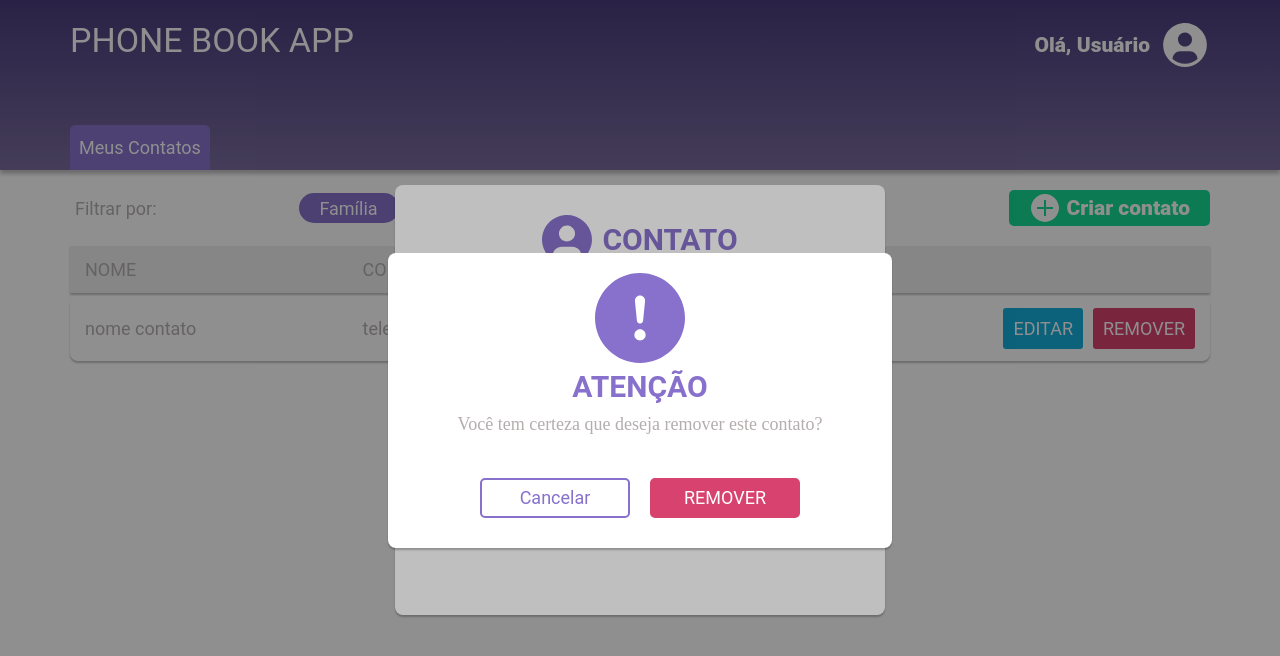
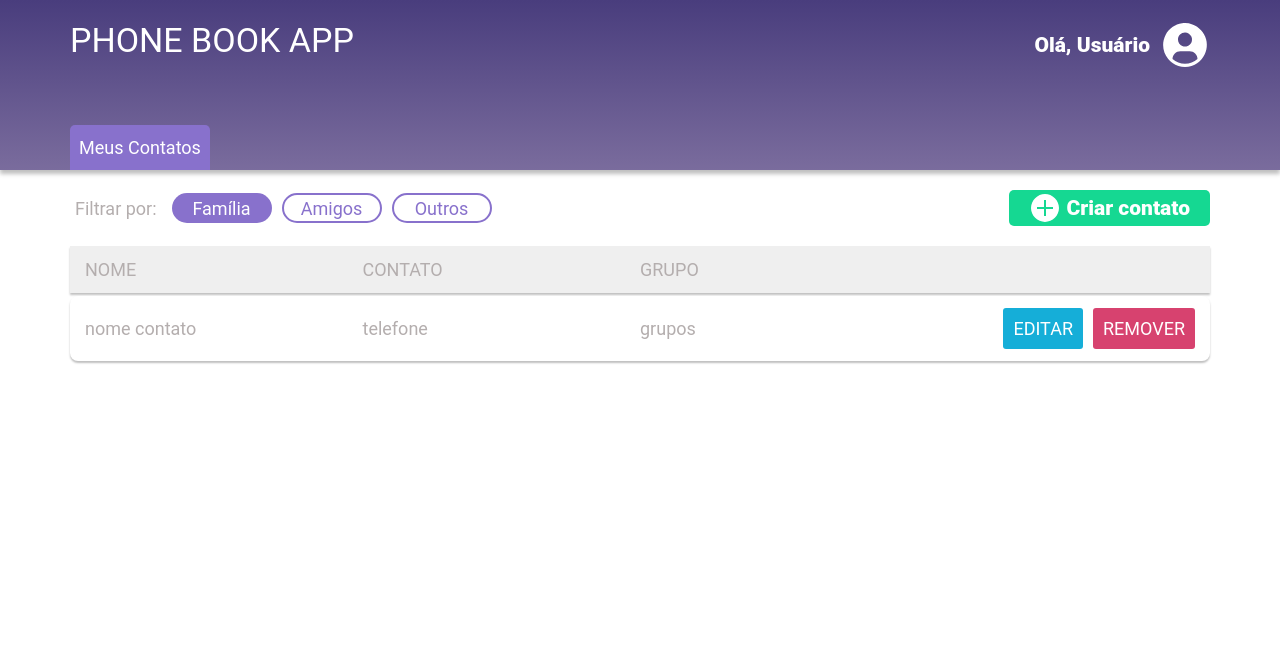
Before and after one commit to guiidc/notebook-project, a plain HTML site: page index.html in a window 1280 px wide. Drawn offline with Linux system fonts and the light colour scheme.

Commit message:
html e css melhorado

```diff
--- a/index.html
+++ b/index.html
@@ -10,62 +10,66 @@
 </head>
 
 <body>
-    <header>
+    <section class="section-1">
+
         <div class="container-titulo">
             <span class="phone-book-app">PHONE BOOK APP</span>
         </div>
 
         <div>
-            <div class="container-informacao">
-                <span class="font4">Olá, Usuário</span>
-                <img class="vector" src="./images/user-icon-small.svg" alt="vector">
+            <div class="container-usuario-vetor">
+                <span class="ola-Usuario pointer">Olá, Usuário</span>
+                <img class="user-icon-small pointer" src="./images/user-icon-small.svg" alt="user-icon-small">
             </div>
         </div>
 
-        <div class="container-meus-contato">
-            <span class="font3">Meus Contatos</span>
-        </div>
-
-    </header>
-
-    <section id="section-1">
-
-
-        <div class="container-filtro">
-            <span class="font1">Filtrar por:</span>
-        </div>
-
-        <div class="container-familia">
-            <span class="font3">Família</span>
-        </div>
-
-        <div class="container-font2">
-            <span class="font2">Amigos</span>
-        </div>
-
-        <div class="container-font2">
-            <span class="font2">Outros</span>
-        </div>
-
-        <div class="container-criar-contato">
-            <img class="vector-mais" src="./images/plus-icon.svg" alt="vector+">
-            <span class="font4">Criar contato</span>
+        <div class="container-meus-contatos">
+            <span class="meus-contato">Meus Contatos</span>
         </div>
 
     </section>
 
     <section id="section-2">
 
-        <div class="alinha-centro">
-            <span class="font1">NOME</span>
+        <div class="container-tipo-contato">
+
+            <div class="container-filtrar-por">
+                <span class="filtrar-por">Filtrar por:</span>
+            </div>
+
+            <div class="container-familia pointer">
+                <span class="familia">Família</span>
+            </div>
+
+            <div class="container-amigos pointer">
+                <span class="amigos">Amigos</span>
+            </div>
+
+            <div class="container-outros pointer">
+                <span class="outros">Outros</span>
+            </div>
         </div>
 
-        <div class="alinha-centro">
-            <span class="font1">CONTATO</span>
+
+        <button class="button-criar-contato" id="button-criar-contato">
+            <img class="plus-icon pointer" src="./images/plus-icon.svg" alt="plus-icon">
+            <span class="cria-contato pointer">Criar contato</span>
+        </button>
+
+    </section>
+
+    <section id="section-3">
+
+        <div class="container-section-3">
+            <span class="section-3">NOME</span>
         </div>
 
-        <div class="alinha-centro">
-            <span class="font1">GRUPO</span>
+        <div class="container-section-3">
+            <span class="section-3">CONTATO</span>
+        </div>
+
+        <div class="container-section-3">
+            <span class="section-3">GRUPO</span>
         </div>
 
         <!-- elemento somente para manter a proporca
@@ -75,43 +79,47 @@
 
     </section>
 
-    <section id="section-3">
-        <div class="alinha-centro">
-            <span class="font1">nome contato</span>
+    <section id="section-4">
+
+        <div class="container-section-4">
+            <span class="section-4">nome contato</span>
         </div>
 
-        <div class="alinha-centro">
-            <span class="font1">telefone</span>
+        <div class="container-section-4">
+            <span class="section-4">telefone</span>
         </div>
 
-                <div class="alinha-centro">
-                    <span class="font1">grupos</span>
-                </div>
+        <div class="container-section-4">
+            <span class="section-4">grupos</span>
+        </div>
 
         <div class="container-seletores">
-            <span class="font5 bg-azul">EDITAR</span>
-            <span class="font5 bg-vermelho">REMOVER</span>
+            <button class="seletor bg-azul pointer">EDITAR</button>
+            <button class="seletor bg-vermelho pointer">REMOVER</button>
         </div>
 
     </section>
 
-    <section class="section-4">
+    <section class="section-5 " id="modaladded">
+
         <div class="modal-adicionar-editar">
-            <div class="contaner-font5">
+
+            <div class="container-modal-1">
                 <img class="icon-large" src="./images/user-icon-large.svg" alt="icon-large">
-                <span class="font6">CONTATO</span>
+                <span class="contato">CONTATO</span>
             </div>
 
-            <div class=" container-txt1">
-                <p class="txt1">Edite ou adicione as informações para seu contato
+            <div class=" container-p">
+                <p class="texto">Edite ou adicione as informações para seu contato
                     no formulário a baixo.
                 </p>
             </div>
 
             <div class="container-inputs">
-                <input class="input1" type="text" placeholder="Nome completo">
-                <input class="input1" type="text" placeholder="Contato">
-                <select class="input1" name="grupo" id="grupo">
+                <input class="input-txt" type="text" placeholder="Nome completo">
+                <input class="input-txt" type="text" placeholder="Contato">
+
+                <select class="input-txt" name="grupo" id="grupo">
                     <option value="familia">Família</option>
                     <option value="amigos">Amigos</option>
                     <option value="outros">Outros</option>
@@ -119,33 +127,34 @@
             </div>
 
             <div class="container-buttons">
-                <button class="cancelar">Cancelar</button>
-                <button class="salvar">SALVAR</button>
+                <button class="cancelar pointer">Cancelar</button>
+                <button class="salvar pointer">SALVAR</button>
             </div>
 
         </div>
 
     </section>
 
-    <section class="section-5">
+    <section class="section-6">
+
         <div class="modal-remover-contato">
 
-            <div class="modal-menor">
-                <img class="attention-icon"src="./images/attention-icon.svg" alt="attention-icon">
+            <div class="container-modal-2">
+                <img class="attention-icon" src="./images/attention-icon.svg" alt="attention-icon">
                 <span class="atençao">ATENÇÃO</span>
-                <p class="txt2">Você tem certeza que deseja remover este contato?</p>
+                <p class="texto2">Você tem certeza que deseja remover este contato?</p>
             </div>
 
-            <div class="container-buttons2">
-                <button class="cancelar2">Cancelar</button>
-                <button class="remover">REMOVER</button>
+            <div class="container-buttons-2">
+                <button class="cancelar-2 pointer">Cancelar</button>
+                <button class="remover pointer">REMOVER</button>
             </div>
 
         </div>
 
     </section>
 
-
+<script src="./script.js"></script>
 </body>
 
 </html>
--- a/style.css
+++ b/style.css
@@ -4,7 +4,7 @@
     box-sizing: border-box;
 }
 
-header {
+.section-1 {
     position: relative;
     display: flex;
     justify-content: space-between;
@@ -23,7 +23,13 @@ header {
     color: #FFFFFF;
 }
 
-.font4 {
+.container-usuario-vetor{
+    display: flex;
+    align-items: center;
+    gap: 10px;
+}
+
+.ola-Usuario{
     font-family: 'Roboto';
     font-style: normal;
     font-weight: 800;
@@ -31,13 +37,7 @@ header {
     color: #FFFFFF;
 }
 
-.container-informacao {
-    display: flex;
-    align-items: center;
-    gap: 10px;
-}
-
-.container-meus-contato {
+.container-meus-contatos {
     justify-content: center;
     align-items: center;
     display: flex;
@@ -50,7 +50,7 @@ header {
     border-radius: 5px 5px 0px 0px;
 }
 
-.font3 {
+.meus-contato{
     font-family: 'Roboto';
     font-style: normal;
     font-weight: 400;
@@ -58,9 +58,31 @@ header {
     color: #FFFFFF;
 }
 
-.container-filtro {
+#section-2 {
+    justify-content: space-between;
+    display: flex;
+    align-items: center;
+    padding: 0px 50px;
+    margin: 20px;
+}
+
+.container-tipo-contato {
+    display: flex;
+    align-items: center;
+    gap: 10px;
+}
+
+.container-filtrar-por {
     display: inline-flex;
     margin: 5px;
+}
+
+.filtrar-por{
+    font-family: 'Roboto';
+    font-style: normal;
+    font-weight: 400;
+    font-size: 18px;
+    color: #B4AEAE;
 }
 
 .container-familia {
@@ -73,7 +95,15 @@ header {
     height: 30px;
 }
 
-.container-font2 {
+.familia{
+    font-family: 'Roboto';
+    font-style: normal;
+    font-weight: 400;
+    font-size: 18px;
+    color: #FFFFFF;
+}
+
+.container-amigos {
     display: flex;
     align-items: center;
     justify-content: center;
@@ -84,7 +114,7 @@ header {
     border-radius: 25px;
 }
 
-.font2 {
+.amigos {
     font-family: 'Roboto';
     font-style: normal;
     font-weight: 400;
@@ -92,7 +122,27 @@ header {
     color: #8871CC;
 }
 
-.container-criar-contato {
+.container-outros{
+    display: flex;
+    align-items: center;
+    justify-content: center;
+    width: 100px;
+    height: 30px;
+    background: #FFFFFF;
+    border: 2px solid #8871CC;
+    border-radius: 25px;
+}
+
+.outros{
+    font-family: 'Roboto';
+    font-style: normal;
+    font-weight: 400;
+    font-size: 18px;
+    color: #8871CC;
+}
+
+.button-criar-contato {
+    border: none;
     display: flex;
     align-items: center;
     padding: 2px 20px;
@@ -101,23 +151,15 @@ header {
     border-radius: 5px;
 }
 
-#section-1 {
-    justify-content: space-between;
-    display: flex;
-    align-items: center;
-    padding: 0px 50px;
-    margin: 20px;
+.cria-contato {
+    font-family: 'Roboto';
+    font-style: normal;
+    font-weight: 800;
+    font-size: 21px;
+    color: #FFFFFF;
 }
 
-.font1 {
-    font-family: 'Roboto';
-    font-style: normal;
-    font-weight: 400;
-    font-size: 18px;
-    color: #B4AEAE;
-}
-
-#section-2 {
+#section-3 {
     padding: 13px 15px;
     margin: 3px 70px;
     background-color: #efefef;
@@ -126,15 +168,40 @@ header {
     grid-template-columns: 1fr 1fr 1fr 1fr
 }
 
-.container-lista-de-contatos {
+.container-section-3{
     display: flex;
-    margin: 0px 60px;
-    gap: 150px;
+    align-items: center;
 }
 
-.alinha-centro {
+.section-3{
+    font-family: 'Roboto';
+    font-style: normal;
+    font-weight: 400;
+    font-size: 18px;
+    color: #B4AEAE;
+}
+
+#section-4 {
+    padding: 12px 15px;
+    margin: 1px 70px;
+    background-color: #FFFFFF;
+    box-shadow: 0px 2px 2px rgba(0, 0, 0, 0.25);
+    border-radius: 8px;
+    display: grid;
+    grid-template-columns: 1fr 1fr 1fr 1fr;
+}
+
+.container-section-4 {
     display: flex;
     align-items: center;
+}
+
+.section-4{
+    font-family: 'Roboto';
+    font-style: normal;
+    font-weight: 400;
+    font-size: 18px;
+    color: #B4AEAE;
 }
 
 .container-seletores {
@@ -143,10 +210,10 @@ header {
     justify-content: flex-end;
 }
 
-.font5 {
+.seletor {
+    border: none;
     border-radius: 3px;
     padding: 10px 10px;
-
     font-family: 'Roboto';
     font-style: normal;
     font-weight: 400;
@@ -162,27 +229,20 @@ header {
     background: #D7426F;
 }
 
-#section-3 {
-    padding: 12px 15px;
-    margin: 1px 70px;
-    background-color: #FFFFFF;
-    box-shadow: 0px 2px 2px rgba(0, 0, 0, 0.25);
-    border-radius: 8px;
-    display: grid;
-    grid-template-columns: 1fr 1fr 1fr 1fr;
-}
-
-.section-4 {
-
+.section-5 {
+    display: none;
     width: 100vw;
     height: 100vh;
-    background: rgba(0, 0, 0, 0.25);
+    background: rgba(0, 0, 0, 0.8);
     position: fixed;
     top: 0px;
     left: 0px;
-    display: flex;
     justify-content: center;
     align-items: center;
+}
+
+.section-5.none{
+    display: flex;
 }
 
 .modal-adicionar-editar {
@@ -191,17 +251,11 @@ header {
     flex-direction: column;
     justify-content: center;
     background-color: #FFFFFF;
-    box-shadow: 0px 2px 2px rgba(0, 0, 0, 0.25);
     border-radius: 8px;
     gap: 20px;
 }
 
-.icon-large {
-    display: flex;
-    width: 50px;
-}
-
-.contaner-font5 {
+.container-modal-1 {
     display: flex;
     align-items: center;
     justify-content: center;
@@ -214,14 +268,19 @@ header {
     color: #8871CC;
 }
 
-.txt1 {
+.icon-large {
+    display: flex;
+    width: 50px;
+}
+
+.container-p {
+    width: 350px;
+}
+
+.texto {
     font-size: 17px;
     text-align: center;
     color: #8871CC;
-}
-
-.container-txt1 {
-    width: 350px;
 }
 
 .container-inputs {
@@ -230,7 +289,11 @@ header {
     gap: 10px;
 }
 
-.input1 {
+.input1::placeholder {
+    color: #a9a9a9;
+}
+
+.input-txt {
     height: 30px;
     padding: 0px 10px;
     border: 1px solid #8871CC;
@@ -242,10 +305,6 @@ header {
 
 .input1:focus {
     outline: 1.5px solid #8871CC;
-}
-
-.input1::placeholder {
-    color: #a9a9a9;
 }
 
 .container-buttons {
@@ -261,7 +320,6 @@ header {
     border: 2px solid #8871CC;
     border-radius: 5px;
     color: #8871CC;
-    cursor: pointer;
 }
 
 .salvar {
@@ -271,23 +329,22 @@ header {
     border: 4px solid #15D892;
     border-radius: 5px;
     color: white;
-    cursor: pointer;
 }
 
-/* .none {
-    display: none
-} */
-
-.section-5 {
+.section-6 {
+    display: none;
     width: 100vw;
     height: 100vh;
-    background: rgba(0, 0, 0, 0.25);
+    background: rgba(0, 0, 0, 0.8);
     position: fixed;
     top: 0px;
     left: 0px;
-    display: flex;
     justify-content: center;
     align-items: center;
+}
+
+.section-6.none{
+    display: flex;
 }
 
 .modal-remover-contato {
@@ -296,12 +353,11 @@ header {
     flex-direction: column;
     justify-content: center;
     background-color: #FFFFFF;
-    box-shadow: 0px 2px 2px rgba(0, 0, 0, 0.25);
     border-radius: 8px;
     gap: 20px;
 }
 
-.modal-menor {
+.container-modal-2 {
     display: flex;
     align-items: center;
     flex-direction: column;
@@ -322,27 +378,27 @@ header {
     color: #8871CC;
 }
 
-.txt2 {
+.texto2 {
     margin: 0px 0px 20px;
     font-size: 18px;
     line-height: 28px;
     color: #B4AEAE;
 }
 
-.container-buttons2 {
+.container-buttons-2 {
     display: flex;
     gap: 20px;
     justify-content: center;
 }
 
-.cancelar2 {
+.cancelar-2 {
     width: 150px;
     height: 40px;
     background: white;
     border: 2px solid #8871CC;
     border-radius: 5px;
     color: #8871CC;
-    cursor: pointer;
+
     font-family: 'Roboto';
     font-size: 18px;
 }
@@ -354,7 +410,11 @@ header {
     border: 2px solid #D7426F;
     border-radius: 5px;
     color: white;
-    cursor: pointer;
+
     font-family: 'Roboto';
     font-size: 18px;
 }
+
+.pointer{
+    cursor: pointer;
+}
```
Also changed, not shown: script.js (added, +10 -0 lines).
